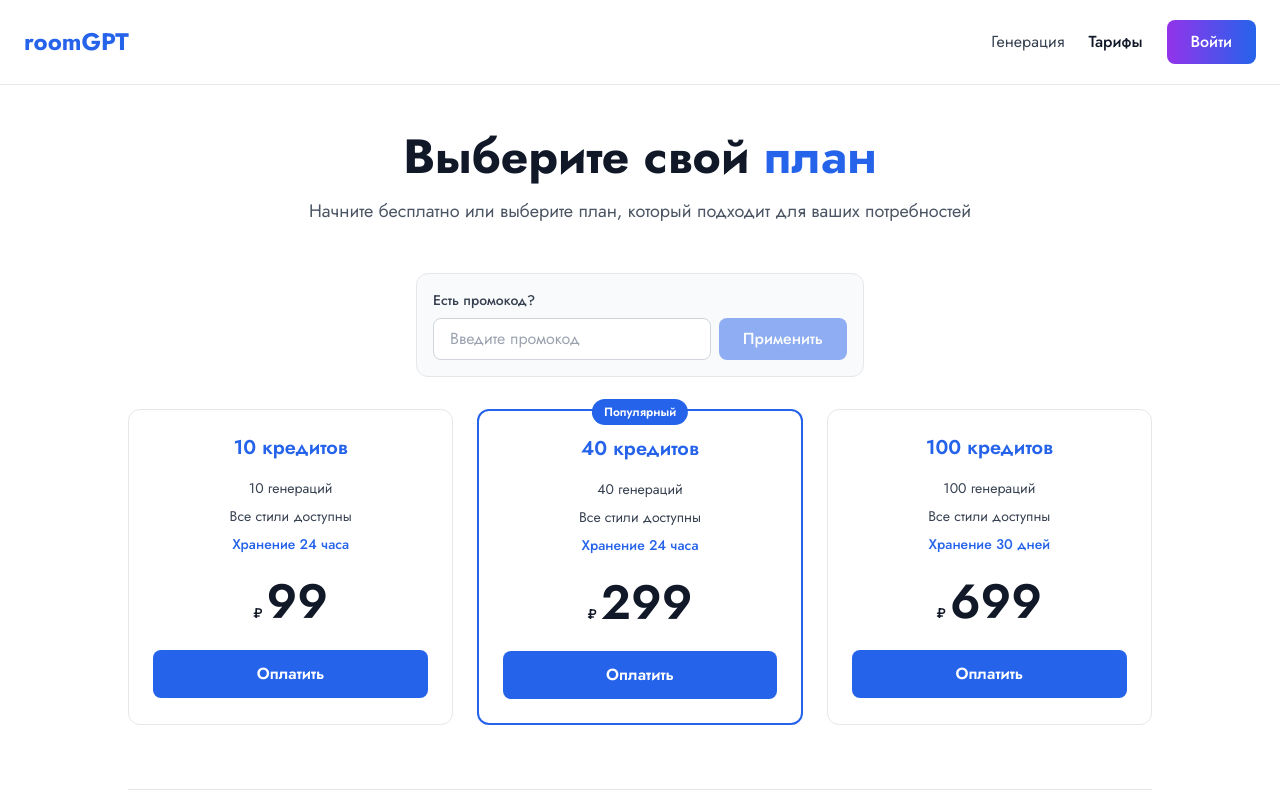
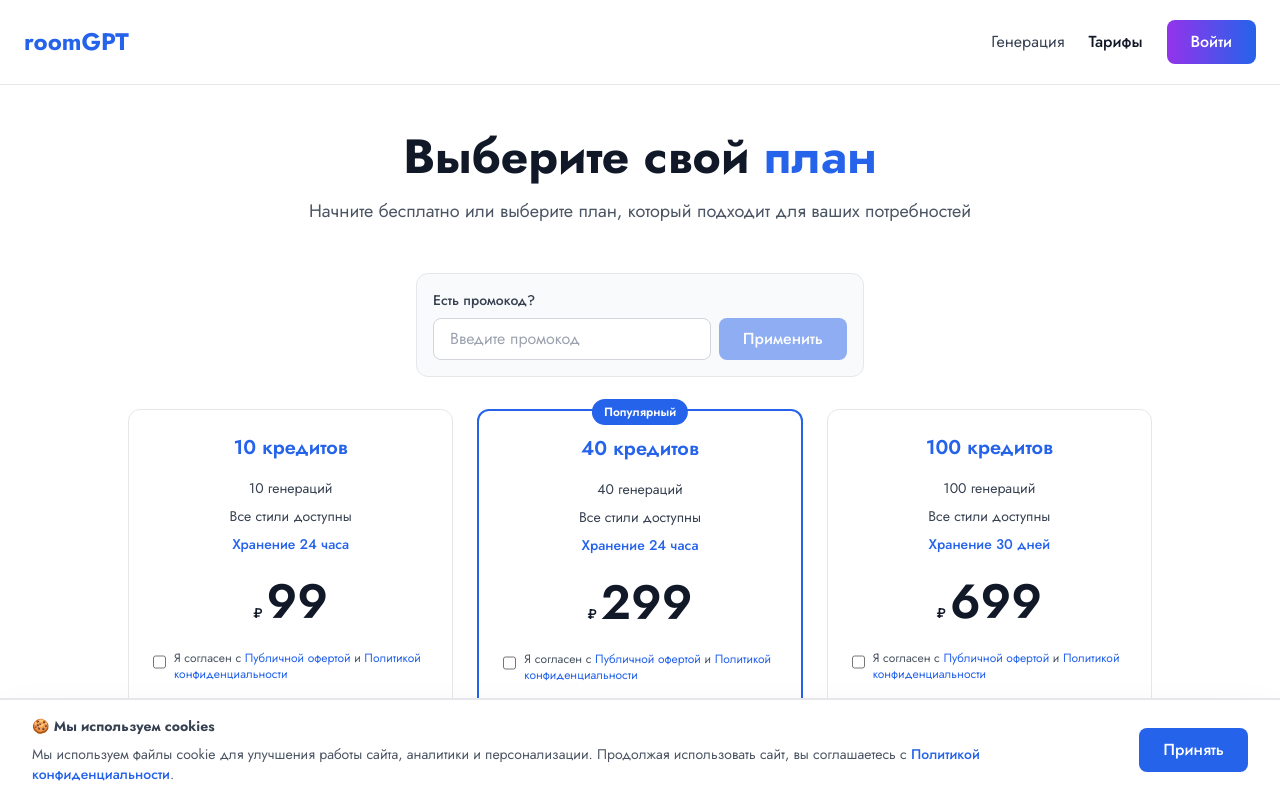
Before and after one commit to Sansayich/-roomai-redesign, a Next.js app: page /pricing in a window 1280 px wide. Shown: the top 800 px of the page. Built offline with nearby package versions, Linux system fonts and the light colour scheme; no server answers.

Commit message:
feat: добавлен cookie consent banner и чекбокс согласия с офертой при оплате

```diff
--- a/app/globals.css
+++ b/app/globals.css
@@ -48,6 +48,21 @@ body {
   animation: fadeIn 0.5s ease-out;
 }
 
+@keyframes slideUp {
+  from {
+    transform: translateY(100%);
+    opacity: 0;
+  }
+  to {
+    transform: translateY(0);
+    opacity: 1;
+  }
+}
+
+.animate-slide-up {
+  animation: slideUp 0.4s ease-out;
+}
+
 /* Градиентный фон */
 .gradient-bg {
   background: linear-gradient(135deg, #667eea 0%, #764ba2 100%);
--- a/app/layout.tsx
+++ b/app/layout.tsx
@@ -2,6 +2,7 @@ import type { Metadata } from 'next'
 import { Jost } from 'next/font/google'
 import './globals.css'
 import SessionProvider from '@/components/SessionProvider'
+import CookieConsent from '@/components/CookieConsent'
 import Script from 'next/script'
 
 const jost = Jost({
@@ -130,6 +131,7 @@ export default function RootLayout({
 
       <SessionProvider>
         {children}
+        <CookieConsent />
       </SessionProvider>
     </body>
   </html>
--- a/app/pricing/page.tsx
+++ b/app/pricing/page.tsx
@@ -9,6 +9,7 @@ export default function PricingPage() {
   const [promoData, setPromoData] = useState<{discountPercent?: number, discountAmount?: number} | null>(null)
   const [promoError, setPromoError] = useState('')
   const [isCheckingPromo, setIsCheckingPromo] = useState(false)
+  const [agreedToTerms, setAgreedToTerms] = useState<{ [key: string]: boolean }>({}) // Согласие с офертой
 
   const checkPromoCode = async () => {
     if (!promoCode.trim()) return
@@ -215,11 +216,34 @@ export default function PricingPage() {
                 </div>
               </div>
 
-              <button
-                className="w-full py-3 rounded-lg font-semibold transition-all bg-blue-600 text-white hover:bg-blue-700"
-              >
-                Оплатить
-              </button>
+                  {/* Чекбокс согласия с офертой */}
+                  <div className="mb-4">
+                    <label className="flex items-start gap-2 cursor-pointer">
+                      <input
+                        type="checkbox"
+                        checked={agreedToTerms[plan.name] || false}
+                        onChange={(e) => setAgreedToTerms({ ...agreedToTerms, [plan.name]: e.target.checked })}
+                        className="mt-1 w-4 h-4 text-blue-600 border-gray-300 rounded focus:ring-blue-500"
+                      />
+                      <span className="text-xs text-gray-600">
+                        Я согласен с{' '}
+                        <Link href="/terms" target="_blank" className="text-blue-600 hover:underline">
+                          Публичной офертой
+                        </Link>
+                        {' '}и{' '}
+                        <Link href="/privacy" target="_blank" className="text-blue-600 hover:underline">
+                          Политикой конфиденциальности
+                        </Link>
+                      </span>
+                    </label>
+                  </div>
+
+                  <button
+                    disabled={!agreedToTerms[plan.name]}
+                    className="w-full py-3 rounded-lg font-semibold transition-all bg-blue-600 text-white hover:bg-blue-700 disabled:bg-gray-300 disabled:cursor-not-allowed"
+                  >
+                    Оплатить
+                  </button>
             </div>
           ))}
         </div>
--- /dev/null
+++ b/components/CookieConsent.tsx
@@ -0,0 +1,53 @@
+'use client'
+
+import { useState, useEffect } from 'react'
+import Link from 'next/link'
+
+export default function CookieConsent() {
+  const [showBanner, setShowBanner] = useState(false)
+
+  useEffect(() => {
+    // Проверяем, дал ли пользователь согласие ранее
+    const consent = localStorage.getItem('cookieConsent')
+    if (!consent) {
+      setShowBanner(true)
+    }
+  }, [])
+
+  const acceptCookies = () => {
+    localStorage.setItem('cookieConsent', 'accepted')
+    setShowBanner(false)
+  }
+
+  if (!showBanner) return null
+
+  return (
+    <div className="fixed bottom-0 left-0 right-0 bg-white border-t-2 border-gray-200 shadow-2xl z-50 animate-slide-up">
+      <div className="max-w-7xl mx-auto px-4 py-4 sm:px-6 lg:px-8">
+        <div className="flex flex-col sm:flex-row items-center justify-between gap-4">
+          <div className="flex-1 text-sm text-gray-700">
+            <p className="mb-2">
+              <strong>🍪 Мы используем cookies</strong>
+            </p>
+            <p className="text-gray-600">
+              Мы используем файлы cookie для улучшения работы сайта, аналитики и персонализации.
+              Продолжая использовать сайт, вы соглашаетесь с{' '}
+              <Link href="/privacy" className="text-blue-600 hover:underline font-medium">
+                Политикой конфиденциальности
+              </Link>
+              .
+            </p>
+          </div>
+          <div className="flex gap-3">
+            <button
+              onClick={acceptCookies}
+              className="px-6 py-2.5 bg-blue-600 text-white rounded-lg font-medium hover:bg-blue-700 transition-colors whitespace-nowrap"
+            >
+              Принять
+            </button>
+          </div>
+        </div>
+      </div>
+    </div>
+  )
+}
```
Lines whose indentation alone changed are shown as unchanged.
